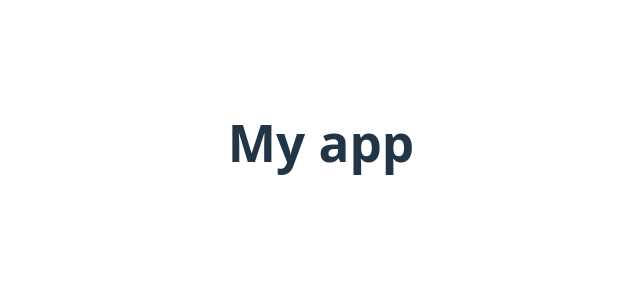
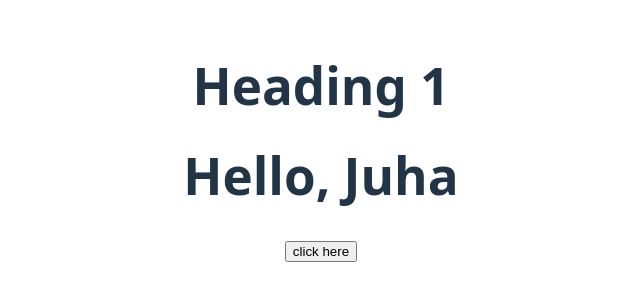
Before and after one commit to JuhQ/web-programming-react-example, a React (Vite) app: page / in a window 1280 px wide. Shown: the part 258-558 px from the top of the page, without its empty margins (319-959 px from the left). Built offline with nearby package versions, Linux system fonts and the light colour scheme.

Commit message:
Add examples

```diff
--- a/src/App.jsx
+++ b/src/App.jsx
@@ -1,9 +1,19 @@
 import './App.css';
+
+import Button from './components/Button';
+import Welcome from './components/Welcome';
 
 function App() {
   return (
     <>
-      <h1>My app</h1>
+      <h1 id="hello">Heading 1</h1>
+      <Welcome name="Juha" random="Hello world" />
+
+      <Button />
+
+      {/*
+      Welcome({name: "Juha", random: "Hello world"})
+      */}
     </>
   );
 }
--- /dev/null
+++ b/src/components/Button.jsx
@@ -0,0 +1,13 @@
+const Button = () => {
+  return (
+    <button
+      onClick={() => {
+        console.log('Button was clicked');
+      }}
+    >
+      click here
+    </button>
+  );
+};
+
+export default Button;
--- /dev/null
+++ b/src/components/Welcome.jsx
@@ -0,0 +1,12 @@
+const Welcome = ({name}) => {
+  return <h1>Hello, {name}</h1>;
+};
+
+/*
+const Welcome = (props) => {
+  const name = props.name;
+  return <h1>Hello, {name}</h1>;
+};
+*/
+
+export default Welcome;
```
